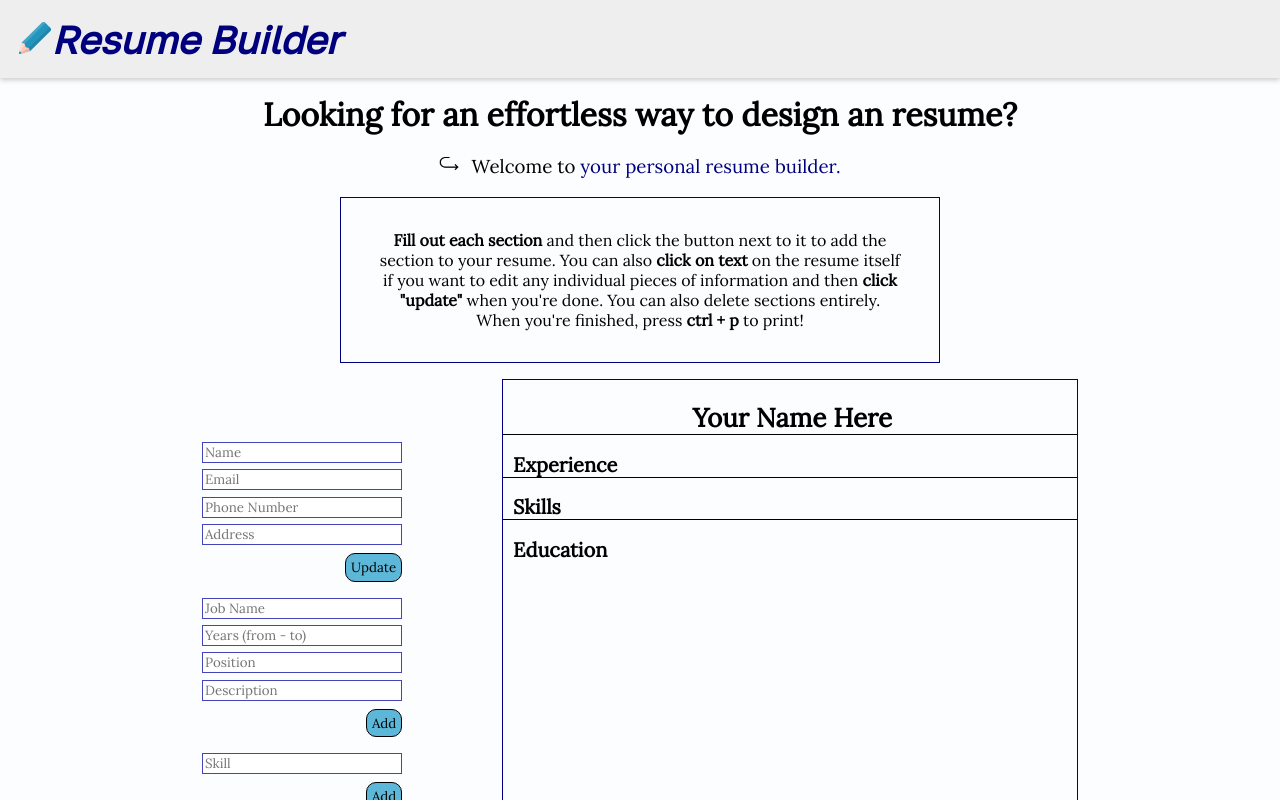
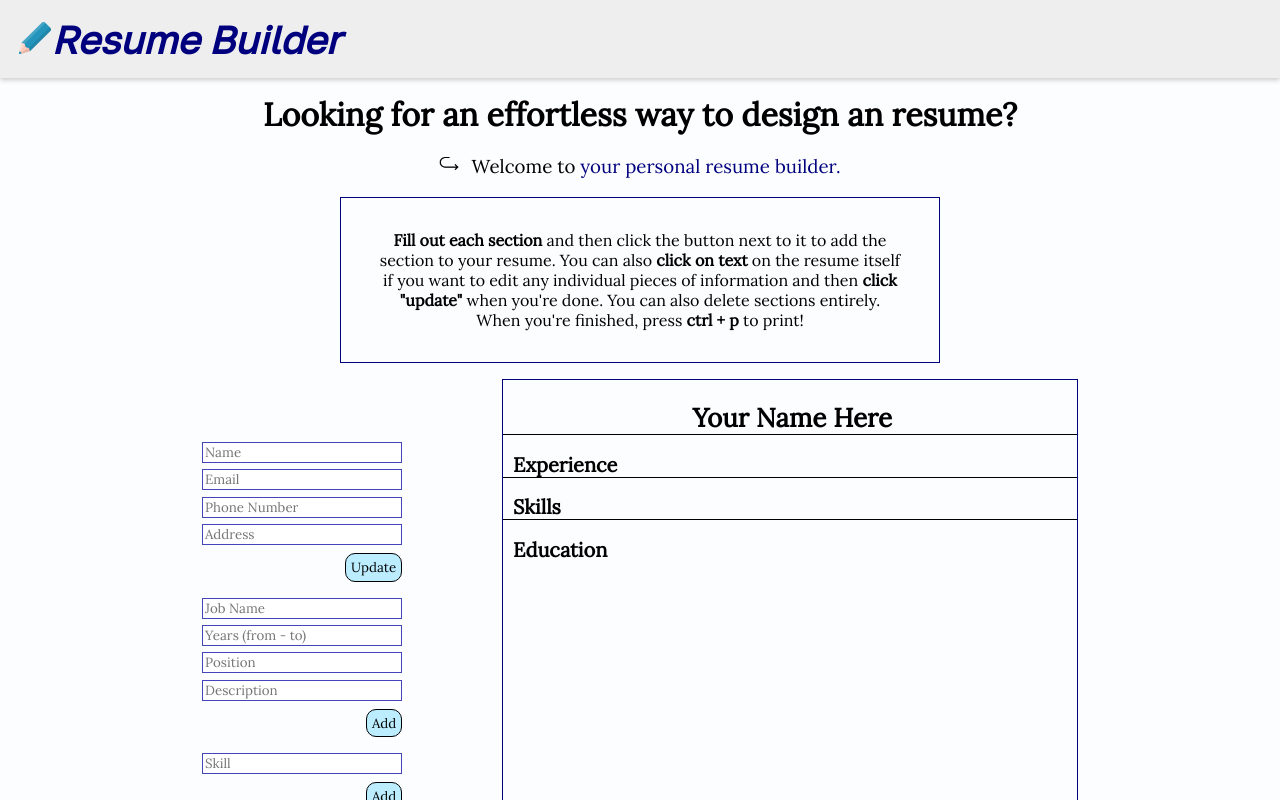
Before and after one commit to EnterOrion/cv-maker, a React (Create React App) app: page / in a window 1280 px wide. Shown: the top 800 px of the page. Built offline with nearby package versions, Linux system fonts and the light colour scheme.

Commit message:
Update form button color

```diff
--- a/src/styles/style.scss
+++ b/src/styles/style.scss
@@ -48,7 +48,7 @@ input:focus {
   font-family: "Lora", serif;
   border-radius: 10px;
   border: 1px solid black;
-  background-color: #47add3e0;
+  background-color: #b3ebffe0;
   padding: 0.3rem;
 }
 
```
